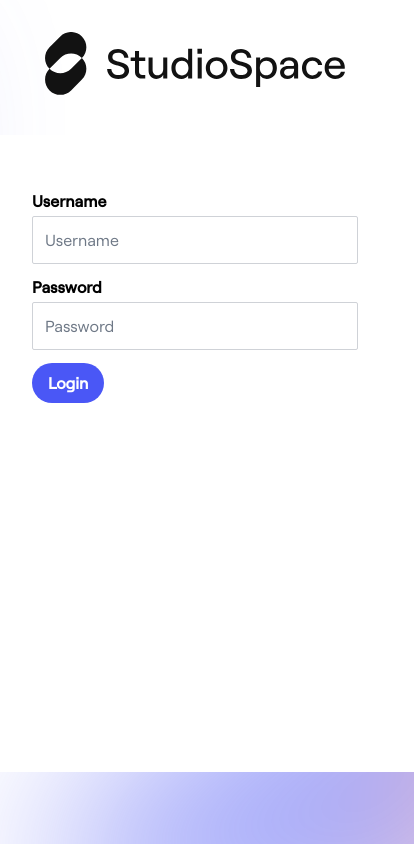
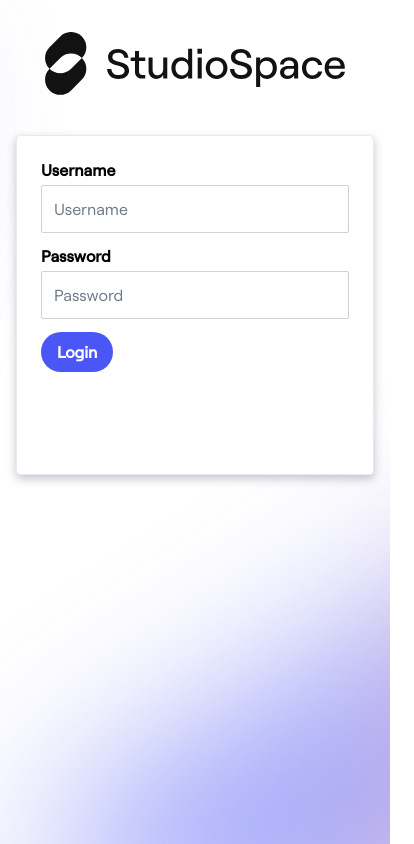
Before and after one commit to 7iquid/test-PACC, a Nuxt app: page / in a window 390 px wide. Shown: the whole page, 414 px wide, since content can reach past the window. Built offline with nearby package versions, Linux system fonts and the light colour scheme; no server answers.

Commit message:
make responsive card

```diff
--- a/assets/css/_variables.sass
+++ b/assets/css/_variables.sass
@@ -174,6 +174,7 @@ $radius-05: 50%
 $shadow-elevation-small: 0 0.4rem 0.5rem rgba($primary, 0.1)
 $shadow-elevation-medium: 0 0.4rem 1rem rgba($primary, 0.25)
 $shadow-elevation-large: 0 0.4rem 1.5rem rgba($primary, 0.4)
+$boxShadow-02: 0 0.4rem 1rem rgba(map.get($greyShades, 'greyShade90'), 0.1)
 
 // font-sizes
 $font-01: 1.2rem
--- a/components/OnboardCard.vue
+++ b/components/OnboardCard.vue
@@ -27,45 +27,31 @@ defineProps({
   </div>
 </template>
 
+
 <style lang="sass" scoped>
 @use 'sass:map'
 @import '@/assets/css/all.sass'
+
+
 .onboard-card
   width: 100%
+  min-height: 34rem
   max-width: 68.4rem
   background-color: $white
   border-radius: $radius-02
-  padding: 4rem
-  box-sizing: content-box
-  border: 0.08rem solid map.get($greyShades, 'greyShade10')
+  padding: $space-08
+  box-sizing: border-box
+  border: 0.02rem solid map.get($greyShades, 'greyShade10')
+  box-shadow: $shadow-elevation-medium
+  transition: $transition-background-color, $transition-opacity
 
-  @media (max-width: $ms-breakpoint)
-    width: 100%
-    min-height: 100%
+  @media (max-width: $md-breakpoint)
+    padding: $space-06
+    max-width: 100%
+    border-radius: $radius-01
+
+  @media (max-width: $xs-breakpoint)
+    padding: $space-04
     border: none
-    box-shadow: none
-    border-radius: 0
-    flex-grow: 1
-
-  &__header
-    padding: 0
-
-    &-wrapper
-      margin-bottom: 3.2rem
-      display: flex
-      flex-direction: column
-      gap: 0.8rem
-
-  &__legend
-    @include paragraph-01
-    color: $primary
-    line-height: 160%
-
-  &__content
-    display: flex
-    flex-direction: column
-    gap: 3.2rem
-
-    @media (max-width: $ms-breakpoint)
-      padding: $space-04
+    box-shadow: $shadow-elevation-small
 </style>
--- a/pages/welcome.vue
+++ b/pages/welcome.vue
@@ -28,7 +28,7 @@ const handleLogout = async () => {
       </span>
     </div>
 
-    <ButtonWrapper>
+    <ButtonWrapper class="button-pos">
       <template #floatLeft>
         <CoreButton text="Logout" @click="handleLogout" class="logout-btn" />
       </template>
@@ -38,9 +38,14 @@ const handleLogout = async () => {
 
 <style scoped>
 /* Container for the welcome message */
+.button-pos {
+  display: flex;
+}
+
 .welcome-message {
   text-align: center;
   margin-top: 50px;
+  padding-bottom: 7rem;
 }
 
 /* Animated greeting text */
```
